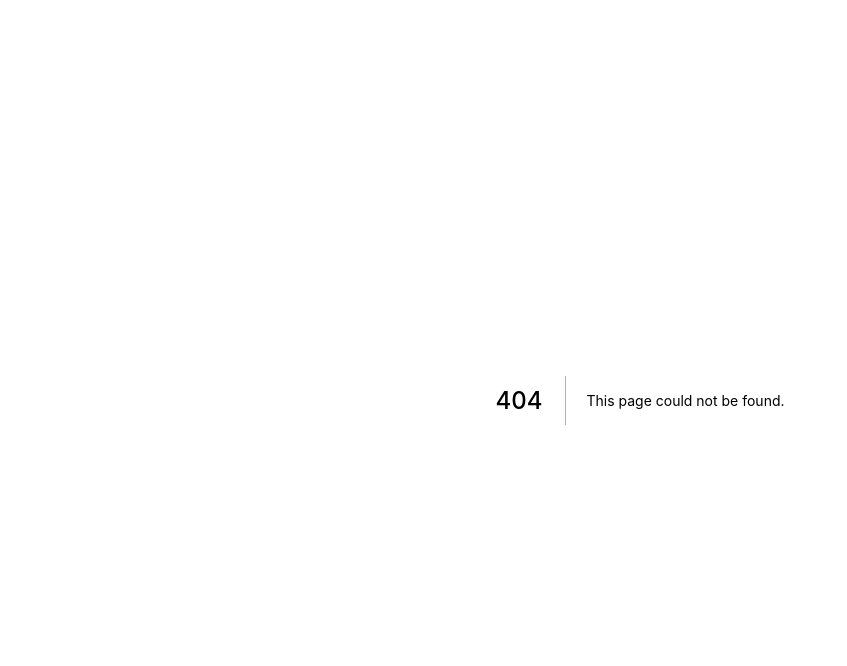
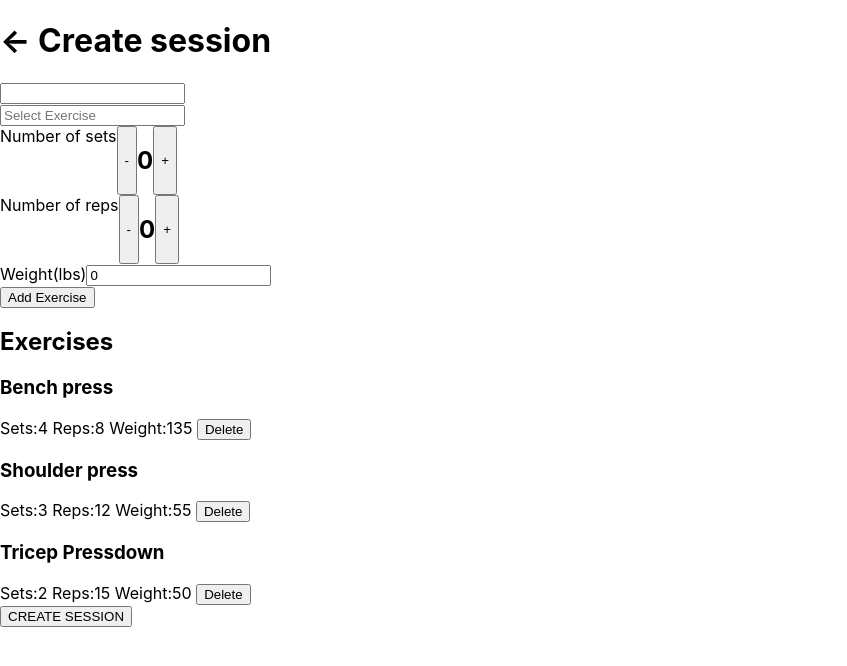
Before and after one commit to RodrJavi/lift-tracker, a Next.js app: page /create-workout-session in a window 1280 px wide. Before the commit this address had no page. Shown: the top 666 px of the page, without its empty margins (0-847 px from the left). Built offline with nearby package versions, Linux system fonts and the light colour scheme.

Commit message:
Functional create session page

```diff
--- /dev/null
+++ b/components/Button.js
@@ -0,0 +1,19 @@
+import PropTypes from 'prop-types'
+
+const Button = ({color, text, onClick}) => {
+  return (
+    <button onClick={onClick} style={{backgroundColor: color}}className='btn'>{text}</button>
+  )
+}
+
+Button.defaultProps = {
+    color: 'steelblue'
+}
+
+Button.propTypes = {
+    text: PropTypes.string,
+    color: PropTypes.string,
+    onClick: PropTypes.func,
+}
+
+export default Button
--- /dev/null
+++ b/components/Counter.js
@@ -0,0 +1,29 @@
+import React from 'react'
+import { useState } from 'react'
+
+const Counter = ({ onChange }) => {
+
+  const [count, setCount] = useState(0)
+
+  const subtract = () => {
+    if (count > 0) {
+      setCount(count - 1)
+    }
+    onChange(count)
+  }
+
+  const add = () => {
+    setCount(count + 1)
+    onChange(count)
+  }
+
+  return (
+    <div style={{ display: 'flex' }}>
+      <button onClick={subtract}>-</button>
+      <h2>{count}</h2>
+      <button onClick={add}>+</button>
+    </div>
+  )
+}
+
+export default Counter
--- /dev/null
+++ b/components/Header.js
@@ -0,0 +1,19 @@
+import React from 'react'
+import Button from './Button'
+
+const Header = ({onClick}) => {
+
+  // const onClick=()=>{
+  //   console.log('click')
+  // }
+
+  return (
+    <div>
+      <header>
+          <h1>&larr; Create session</h1>
+      </header>
+    </div>
+  )
+}
+
+export default Header
--- /dev/null
+++ b/components/SetCreator.js
@@ -0,0 +1,59 @@
+import React, { useState } from 'react'
+import Counter from './Counter'
+
+const SetCreator = ({onSubmit}) => {
+
+
+  //Pulling values from each counter
+  const [setsCount, setSetsCount] = useState(0)
+  const [repsCount, setRepsCount] = useState(0)
+  const [lbsCount, setLbsCount] = useState(0)
+  const [exerciseName, setExerciseName] = useState('')
+  const exerciseList = [
+    "Bench press",
+    "Barbell back squat",
+    "Dumbbell bench press",
+    "Triceps pressdown",
+    "Leg extensions"
+  ]
+
+  const sets = (f) => {
+    setSetsCount(f + 1)
+  }
+  const reps = (f) => {
+    setRepsCount(f + 1)
+  }
+
+
+
+
+  return (
+
+    <div>
+      <div>
+        <input type="text"/>
+      </div>
+      <div>
+        <input value={exerciseName} onChange={(e) => { setExerciseName(e.target.value) }} type="text" list="exercises" placeholder="Select Exercise"></input>
+        <datalist id="exercises">
+          {exerciseList.map((exercise) => <option key={exercise} value={exercise}></option>)}
+        </datalist>
+      </div>
+      <div style={{ display: 'flex' }}>
+        <span>Number of sets</span>
+        <Counter onChange={sets} />
+      </div>
+      <div style={{ display: 'flex' }}>
+        <span>Number of reps</span>
+        <Counter onChange={reps} />
+      </div>
+      <div>
+        <span>Weight(lbs)</span>
+        <input type='number' value={lbsCount} onChange={(e) => { setLbsCount(e.target.valueAsNumber) }}></input>
+      </div>
+      <button onClick={()=>{onSubmit({exerciseName, setsCount, repsCount, lbsCount})}}>Add Exercise</button>
+    </div>
+  )
+}
+
+export default SetCreator
--- /dev/null
+++ b/components/SetList.js
@@ -0,0 +1,19 @@
+const SetList = ({ value, onDelete }) => {
+  return (
+    <div>
+      <h2>Exercises</h2>
+      <div>
+        {value.map((exercise) => (
+          <div key={exercise}>
+            <h3>{exercise.exerciseName}</h3> Sets:{exercise.setsCount} Reps:
+            {exercise.repsCount} Weight:{exercise.lbsCount}{" "}
+            <button onClick={() => onDelete(exercise.exerciseName)}>Delete</button>
+          </div>
+        ))}
+      </div>
+      <button>CREATE SESSION</button>
+    </div>
+  );
+};
+
+export default SetList;
--- /dev/null
+++ b/jsconfig.json
@@ -0,0 +1,5 @@
+{
+    "compilerOptions": {
+        "baseUrl": "."
+    }
+}
--- /dev/null
+++ b/pages/create-workout-session.js
@@ -0,0 +1,47 @@
+import Head from "next/head";
+import Header from "/components/Header";
+import SetCreator from "/components/SetCreator";
+import SetList from "/components/SetList";
+import { useState } from "react";
+
+export default function CreateWorkoutSession() {
+  const [exerciseArray, setExerciseArray] = useState([
+    { exerciseName: "Bench press", setsCount: 4, repsCount: 8, lbsCount: 135 },
+    {
+      exerciseName: "Shoulder press",
+      setsCount: 3,
+      repsCount: 12,
+      lbsCount: 55,
+    },
+    {
+      exerciseName: "Tricep Pressdown",
+      setsCount: 2,
+      repsCount: 15,
+      lbsCount: 50,
+    },
+  ]);
+
+  const addItem = (item) => {
+    console.log(item);
+    setExerciseArray([item, ...exerciseArray]);
+  };
+
+  const deleteItem = (name) => {
+    setExerciseArray(
+      exerciseArray.filter((item) => item.exerciseName !== name)
+    );
+  };
+
+  return (
+    <div>
+      <Head>
+        <title>Create Workout Session</title>
+        <meta name="description" content="Generated by create next app" />
+        <link rel="icon" href="/favicon.ico" />
+      </Head>
+      <Header></Header>
+      <SetCreator onSubmit={addItem}></SetCreator>
+      <SetList value={exerciseArray} onDelete={deleteItem}></SetList>
+    </div>
+  );
+}
```
Also changed, not shown: pages/index.js (+1 -53 lines).
